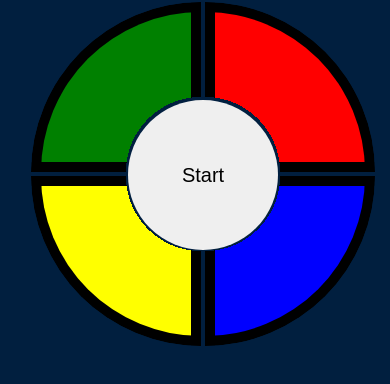
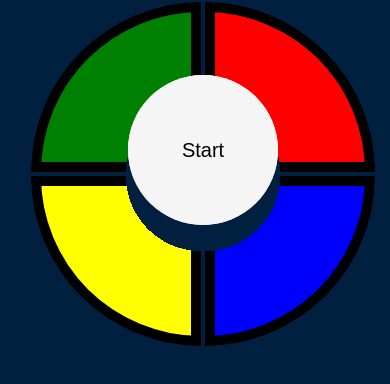
Before and after one commit to Dead-s/Simon, a plain HTML site: page index.html in a window 390 px wide. Shown: the part 164-548 px from the top of the page. Drawn offline with nearby package versions, Linux system fonts and the light colour scheme.

Commit message:
Update simon_styles.css

```diff
--- a/simon_styles.css
+++ b/simon_styles.css
@@ -17,16 +17,20 @@ body {
     /*position: fixed;*/
     width: 100%;
 }
-.parent{
+
+.parent {
     margin: auto;
 }
+
 .container {
     width: 500px;
 }
-.row{
+
+.row {
     height: auto;
     width: auto;
 }
+
 .btn {
     /*margin: 10px;*/
     display: inline-block;
@@ -76,39 +80,53 @@ body {
     box-shadow: 0 0 20px white;
     background-color: grey;
 }
-#start{
-    /*    width: 250px;
-        height: 50px;
-        border-radius: 5px;
-        font-size: 20px;
-        margin-top: 25px;
-        border: none;*/
+
+#start,
+#btn-div {
     width: 150px;
     height: 150px;
     border-radius: 5px;
     font-size: 20px;
-    margin-top: 25px;
+    /* margin-top: 25px; */
     border: none;
-    border-radius: 50%;
-    top: -300px;
+    border-radius: 100%;
+    top: -275px;
     position: relative;
+    display: inline-table;
+    background-color: whitesmoke;
+    padding: 0;
 }
-
-@media screen and (max-width : 800px){
-    body{
+#btn-div {
+    z-index: 5;
+}
+#btn-start span{
+    position: absolute;
+    left: 60px;
+    top: 60px;
+}
+#start{
+    position: initial;
+}
+@media screen and (max-width : 800px) {
+    body {
         margin-top: 100px;
     }
+
     #level-title {
         font-size: 1.5rem;
     }
-    .btn{
+
+    .btn {
         height: 150px;
         width: 150px;
     }
-    #start{
+
+    #start,
+    #btn-div {
         top: -275px;
     }
-    .container{
+
+    .container {
         width: 100vw;
         margin: auto;
     }
```
